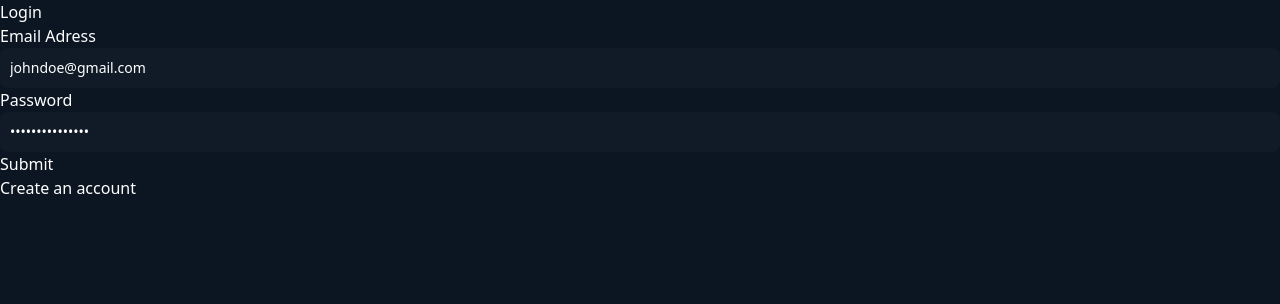
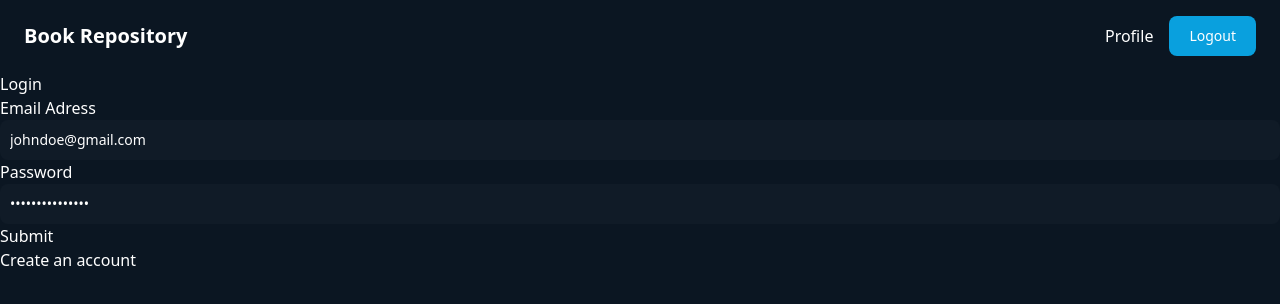
Before and after one commit to facundoveliz/book-repository, a Next.js app in the folder client/: page /login in a window 1280 px wide. Shown: the top 304 px of the page. Built offline with nearby package versions, Linux system fonts and the light colour scheme; no server answers.

Commit message:
added header

```diff
--- /dev/null
+++ b/client/components/Header/index.tsx
@@ -0,0 +1,19 @@
+import React from 'react';
+
+const Header = () => {
+  return (
+    <div className="px-6 py-4">
+      <div className="flex items-center justify-between">
+        <p className="cursor-pointer whitespace-nowrap text-xl font-bold">
+          Book Repository
+        </p>
+        <div className="flex items-center space-x-4">
+          <p className="cursor-pointer">Profile</p>
+          <button className="btn btn-primary">Logout</button>
+        </div>
+      </div>
+    </div>
+  );
+};
+
+export default Header;
--- a/client/pages/_app.tsx
+++ b/client/pages/_app.tsx
@@ -4,6 +4,7 @@ import Layout from '../components/Layout';
 import { NextPage } from 'next';
 import '../styles/globals.css';
 import { QueryClient, QueryClientProvider } from 'react-query';
+import Header from '../components/Header';
 
 type NextPageWithLayout = NextPage & {
   getLayout?: (page: ReactElement) => ReactNode;
@@ -25,6 +26,7 @@ function MyApp({ Component, pageProps }: AppPropsWithLayout) {
   return (
     <QueryClientProvider client={queryClient}>
       <Layout>
+        <Header />
         <Component {...pageProps} />
       </Layout>
     </QueryClientProvider>
```
